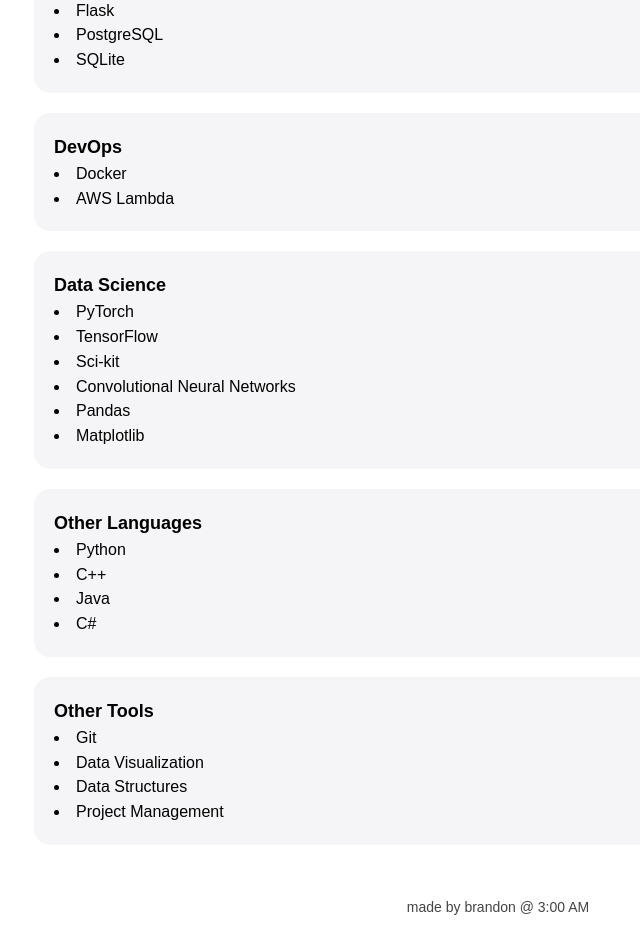
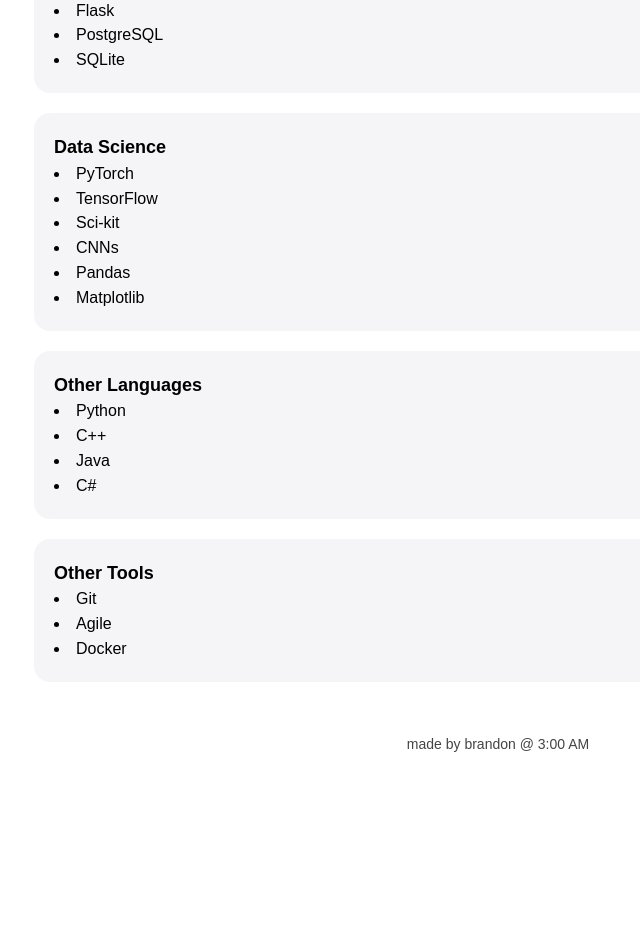
Before and after one commit to brandonyuanCS/brandonyuancs.github.io, a React (Vite) app: page / in a window 1280 px wide. Shown: the part 1940-2889 px from the top of the page, without its empty margins (142-782 px from the left). After the commit the page ends 2726 px from the top, so only its background shows below. Built offline with nearby package versions, Linux system fonts and the light colour scheme; a web font is replaced by a local one.

Commit message:
reduced skills section

```diff
--- a/src/Home.tsx
+++ b/src/Home.tsx
@@ -125,20 +125,12 @@
         </Paper>
 
         <Paper bg='rgb(245, 245, 247)' p='lg' radius="lg"  mb={20}>
-          <Text fw={600} size="lg">DevOps</Text>
-          <List>
-            <List.Item>Docker</List.Item>
-            <List.Item>AWS Lambda</List.Item>
-          </List>
-        </Paper>
-
-        <Paper bg='rgb(245, 245, 247)' p='lg' radius="lg"  mb={20}>
           <Text fw={600} size="lg">Data Science</Text>
           <List>
             <List.Item>PyTorch</List.Item>
             <List.Item>TensorFlow</List.Item>
             <List.Item>Sci-kit</List.Item>
-            <List.Item>Convolutional Neural Networks</List.Item>
+            <List.Item>CNNs</List.Item>
             <List.Item>Pandas</List.Item>
             <List.Item>Matplotlib</List.Item>
           </List>
@@ -158,9 +150,8 @@
           <Text fw={600} size="lg">Other Tools</Text>
           <List>
             <List.Item>Git</List.Item>
-            <List.Item>Data Visualization</List.Item>
-            <List.Item>Data Structures</List.Item>
-            <List.Item>Project Management</List.Item>
+            <List.Item>Agile</List.Item>
+            <List.Item>Docker</List.Item>
           </List>
         </Paper>
       </Container>
```
